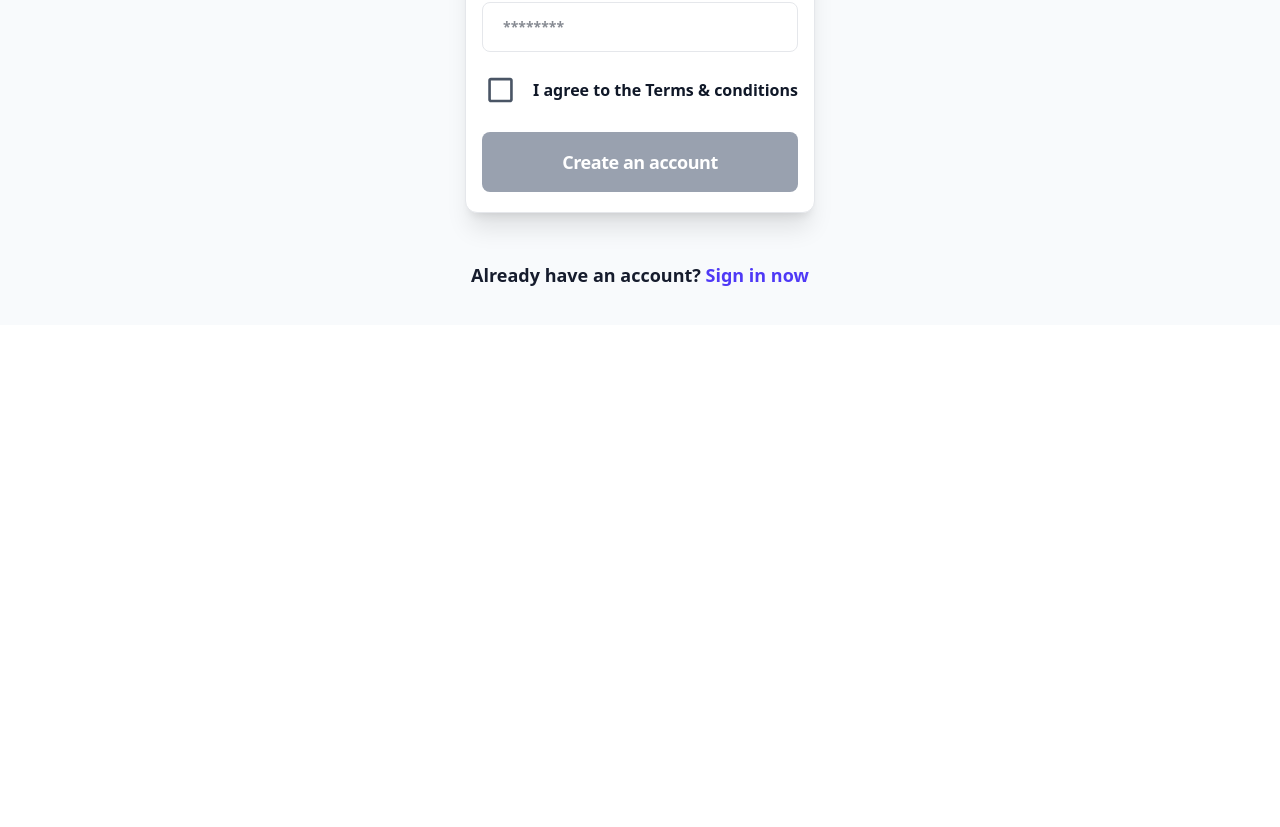
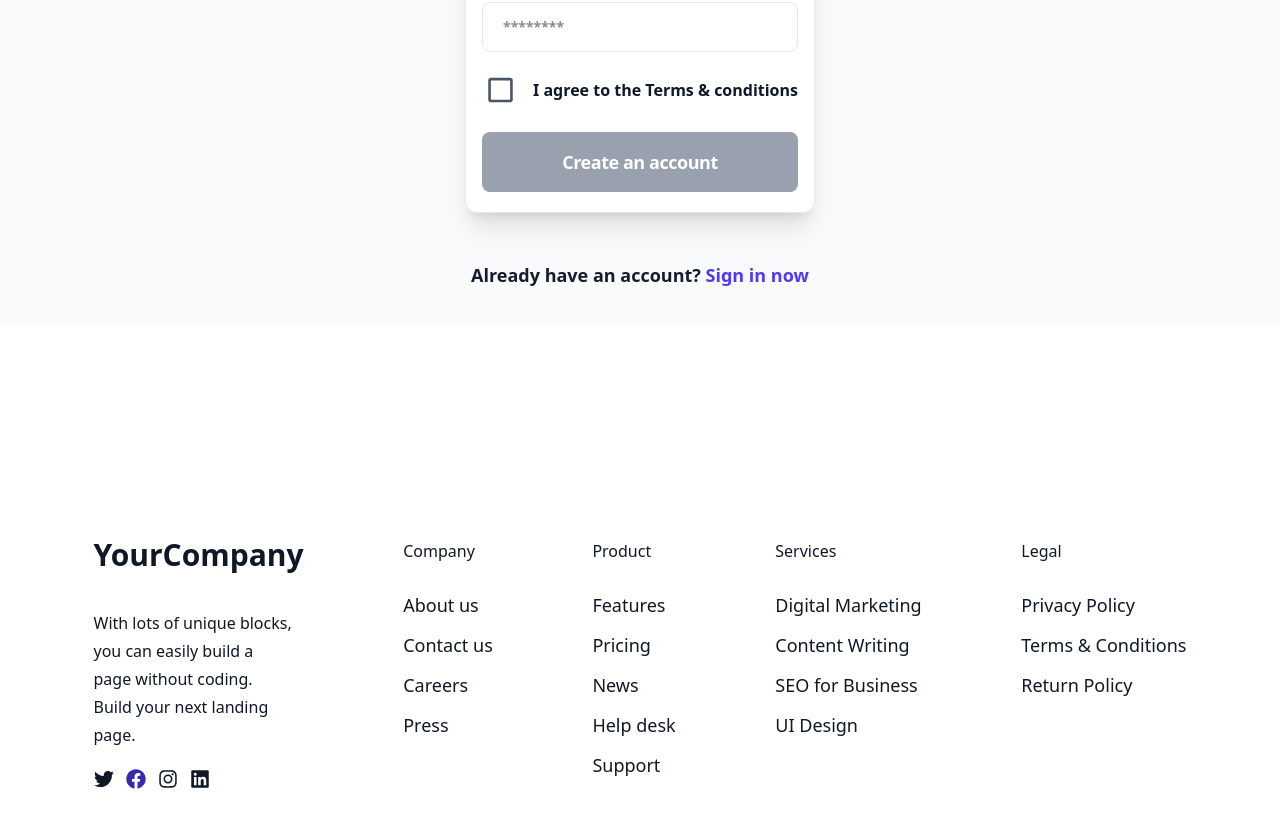
Before and after one commit to Shinjon101/figmaToTailwind, a React (Vite) app: page /signup in a window 1280 px wide. Shown: the part 735-1562 px from the top of the page. Before the commit the page ends 1160 px from the top, so only its background shows below. Built offline with nearby package versions, Linux system fonts and the light colour scheme.

Commit message:
Add Footer to Sign up Page

```diff
--- a/Components/FooterSection.tsx
+++ b/Components/FooterSection.tsx
@@ -1,5 +1,3 @@
-import React from "react";
-
 interface FooterSectionProps {
   title: string;
   links: string[];
@@ -11,13 +9,14 @@ const FooterSection = ({ title, links, className }: FooterSectionProps) => {
       <h3 className="self-start text-base tracking-normal leading-7 bg-blend-normal">
         {title}
       </h3>
-      <nav className="mt-5 text-lg tracking-normal leading-10 cursor-pointer">
-        {links.map((link, index) => (
-          <React.Fragment key={index}>
-            {link}
-            {index < links.length - 1 && <br />}
-          </React.Fragment>
-        ))}
+      <nav className="mt-5 text-lg tracking-normal leading-10 ">
+        <ul className="list-none p-0 m-0">
+          {links.map((link, index) => (
+            <li key={index} className="leading-10 ">
+              <a href={`#${link.toLocaleLowerCase()}`}> {link}</a>
+            </li>
+          ))}
+        </ul>
       </nav>
     </div>
   );
--- a/Pages/SignUpPage.tsx
+++ b/Pages/SignUpPage.tsx
@@ -1,6 +1,14 @@
+import { useEffect } from "react";
+import Footer from "../Components/Footer";
 import SignUpForm from "../Components/SignUpForm";
+
 const SignUpPage = () => {
+  useEffect(() => {
+    // Use scrollTo with behavior: 'instant' to override CSS smooth scrolling used in Landing Page
+    window.scrollTo({ top: 0, left: 0, behavior: "instant" });
+  }, []);
   return (
+    <>
       <div className="flex overflow-hidden flex-col pb-25 text-gray-900 bg-white ">
         <main className="flex flex-col items-center pt-20 pb-9 w-full font-bold tracking-normal bg-slate-50 max-md:pt-24 max-md:max-w-full">
           <header className="text-center">
@@ -30,6 +38,8 @@ const SignUpPage = () => {
           </div>
         </main>
       </div>
+      <Footer />
+    </>
   );
 };
 
```
Lines whose indentation alone changed are shown as unchanged.
